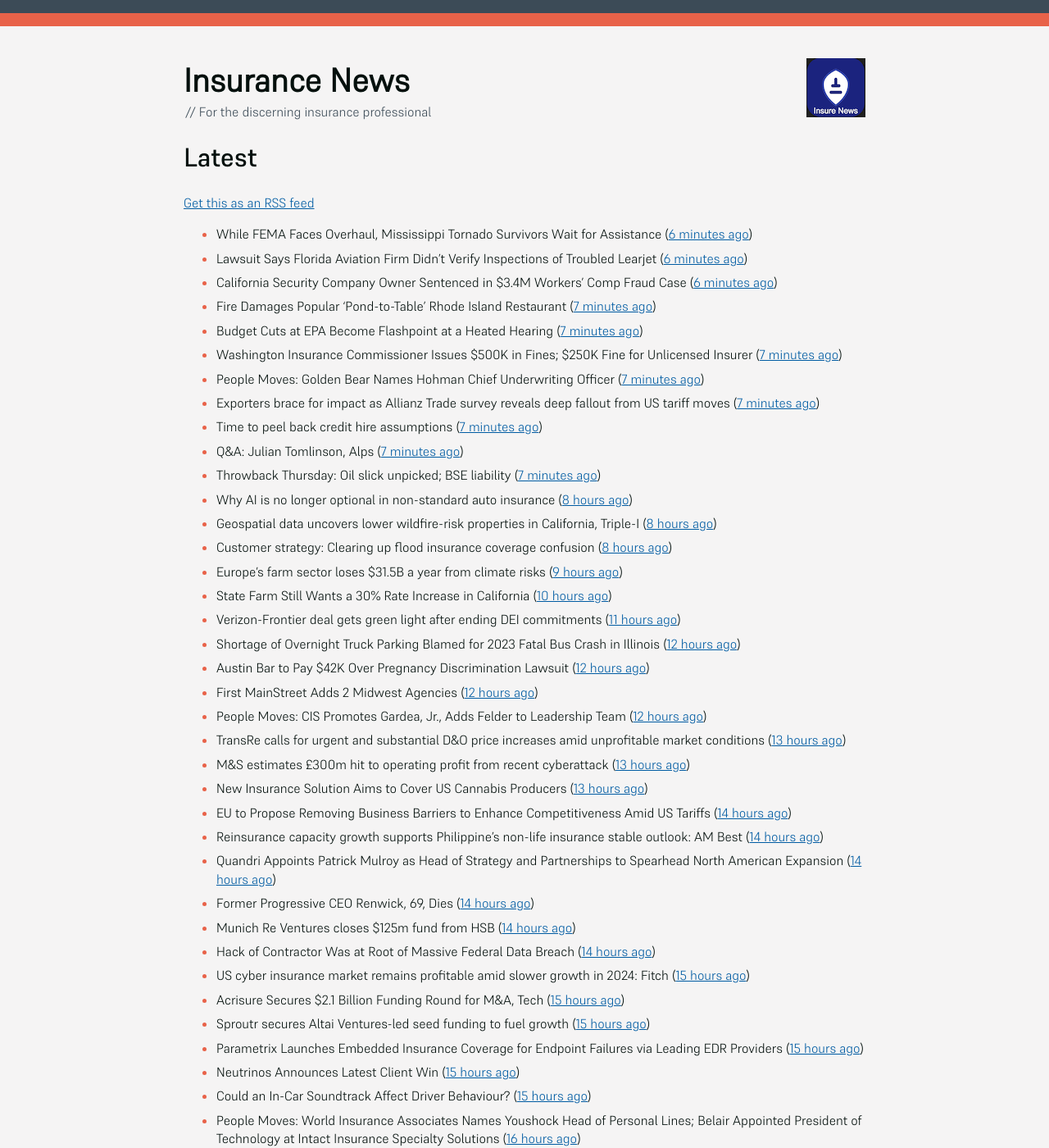
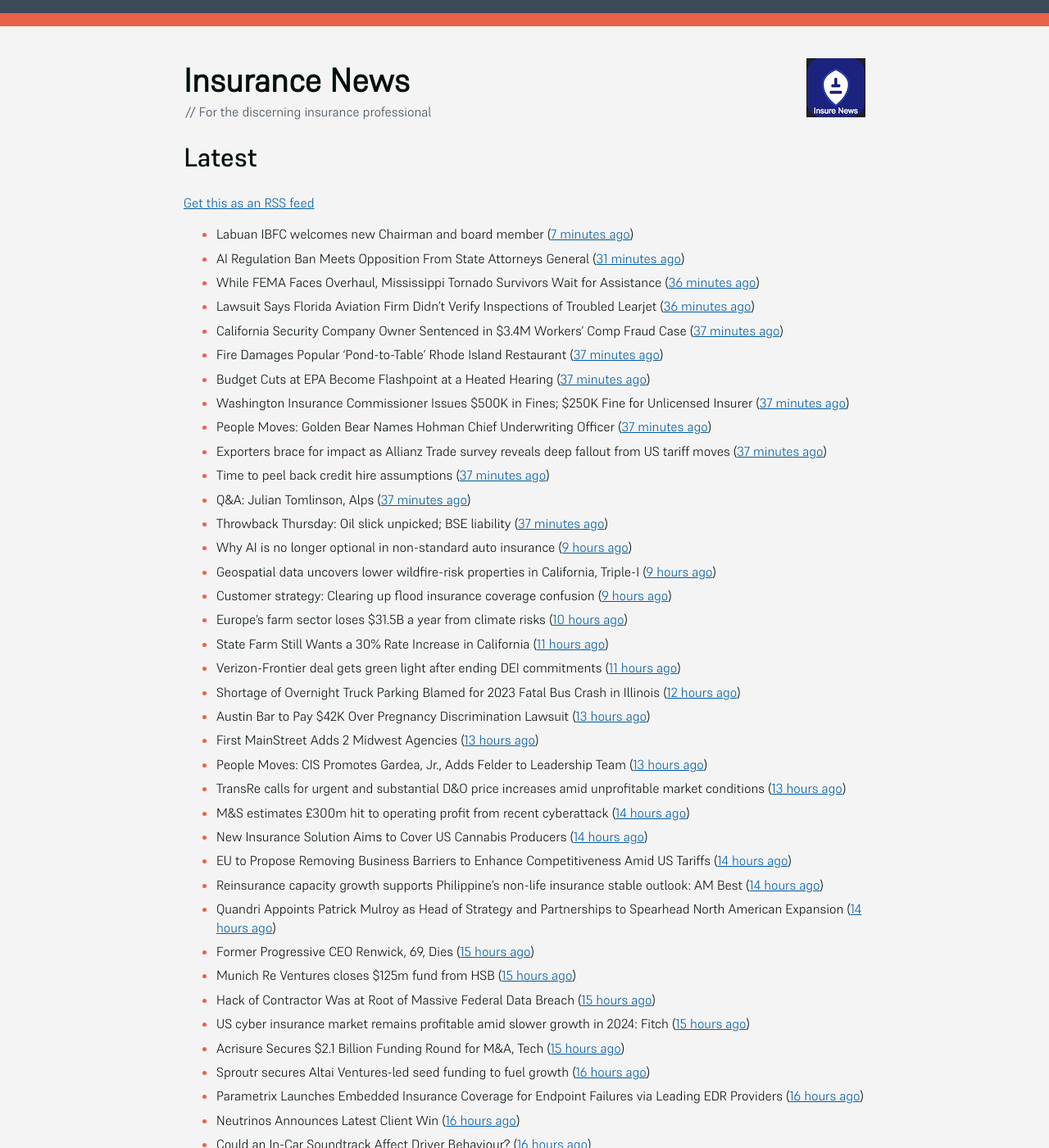
Before and after one commit to mat-0/feeds.thechels.uk, a Jekyll site: the page built from index.md, in a window 1280 px wide and 1400 px high. Shown: the whole window at 82% size. Built offline with Jekyll 4.4.1, drawn with Linux system fonts in a browser that asks for light colours; some of the changed text lies outside the part shown.

Commit message:
New Feed

```diff
--- a/index.md
+++ b/index.md
@@ -8,75 +8,75 @@ description: Latest Updates
 [Get this as an RSS feed](/feed.rss)
 
 <!-- news_marker starts -->
-- While FEMA Faces Overhaul, Mississippi Tornado Survivors Wait for Assistance ([6 minutes ago](https://www.insurancejournal.com/news/southeast/2025/05/22/824629.htm))
-- Lawsuit Says Florida Aviation Firm Didn’t Verify Inspections of Troubled Learjet ([6 minutes ago](https://www.insurancejournal.com/news/southeast/2025/05/22/824688.htm))
-- California Security Company Owner Sentenced in $3.4M Workers’ Comp Fraud Case ([6 minutes ago](https://www.insurancejournal.com/news/west/2025/05/22/824503.htm))
-- Fire Damages Popular ‘Pond-to-Table’ Rhode Island Restaurant ([7 minutes ago](https://www.insurancejournal.com/news/east/2025/05/22/824729.htm))
-- Budget Cuts at EPA Become Flashpoint at a Heated Hearing ([7 minutes ago](https://www.insurancejournal.com/news/national/2025/05/22/824717.htm))
-- Washington Insurance Commissioner Issues $500K in Fines; $250K Fine for Unlicensed Insurer ([7 minutes ago](https://www.insurancejournal.com/news/west/2025/05/22/824547.htm))
-- People Moves: Golden Bear Names Hohman Chief Underwriting Officer ([7 minutes ago](https://www.insurancejournal.com/news/west/2025/05/22/824387.htm))
-- Exporters brace for impact as Allianz Trade survey reveals deep fallout from US tariff moves ([7 minutes ago](https://www.reinsurancene.ws/exporters-brace-for-impact-as-allianz-trade-survey-reveals-deep-fallout-from-us-tariff-moves/))
-- Time to peel back credit hire assumptions ([7 minutes ago](https://www.postonline.co.uk/personal/7957762/time-to-peel-back-credit-hire-assumptions))
-- Q&A: Julian Tomlinson, Alps ([7 minutes ago](https://www.postonline.co.uk/broker/7957208/qa-julian-tomlinson-alps))
-- Throwback Thursday: Oil slick unpicked; BSE liability ([7 minutes ago](https://www.postonline.co.uk/commercial/7956605/throwback-thursday-oil-slick-unpicked-bse-liability))
-- Why AI is no longer optional in non-standard auto insurance ([8 hours ago](https://www.dig-in.com/opinion/ais-role-in-non-standard-auto-insurance))
-- Geospatial data uncovers lower wildfire-risk properties in California, Triple-I ([8 hours ago](https://www.dig-in.com/news/geospatial-data-wildfire-prone-california-properties))
-- Customer strategy: Clearing up flood insurance coverage confusion ([8 hours ago](https://www.dig-in.com/opinion/clearing-up-flood-insurance-coverage-confusion))
-- Europe's farm sector loses $31.5B a year from climate risks ([9 hours ago](https://www.dig-in.com/articles/europes-farm-sector-loses-31-5b-a-year-from-climate-risks))
-- State Farm Still Wants a 30% Rate Increase in California ([10 hours ago](https://www.insurancejournal.com/news/west/2025/05/21/824685.htm))
+- Labuan IBFC welcomes new Chairman and board member ([7 minutes ago](https://www.reinsurancene.ws/labuan-ibfc-welcomes-new-chairman-and-board-member/))
+- AI Regulation Ban Meets Opposition From State Attorneys General ([31 minutes ago](https://www.insurancejournal.com/news/national/2025/05/22/824714.htm))
+- While FEMA Faces Overhaul, Mississippi Tornado Survivors Wait for Assistance ([36 minutes ago](https://www.insurancejournal.com/news/southeast/2025/05/22/824629.htm))
+- Lawsuit Says Florida Aviation Firm Didn’t Verify Inspections of Troubled Learjet ([36 minutes ago](https://www.insurancejournal.com/news/southeast/2025/05/22/824688.htm))
+- California Security Company Owner Sentenced in $3.4M Workers’ Comp Fraud Case ([37 minutes ago](https://www.insurancejournal.com/news/west/2025/05/22/824503.htm))
+- Fire Damages Popular ‘Pond-to-Table’ Rhode Island Restaurant ([37 minutes ago](https://www.insurancejournal.com/news/east/2025/05/22/824729.htm))
+- Budget Cuts at EPA Become Flashpoint at a Heated Hearing ([37 minutes ago](https://www.insurancejournal.com/news/national/2025/05/22/824717.htm))
+- Washington Insurance Commissioner Issues $500K in Fines; $250K Fine for Unlicensed Insurer ([37 minutes ago](https://www.insurancejournal.com/news/west/2025/05/22/824547.htm))
+- People Moves: Golden Bear Names Hohman Chief Underwriting Officer ([37 minutes ago](https://www.insurancejournal.com/news/west/2025/05/22/824387.htm))
+- Exporters brace for impact as Allianz Trade survey reveals deep fallout from US tariff moves ([37 minutes ago](https://www.reinsurancene.ws/exporters-brace-for-impact-as-allianz-trade-survey-reveals-deep-fallout-from-us-tariff-moves/))
+- Time to peel back credit hire assumptions ([37 minutes ago](https://www.postonline.co.uk/personal/7957762/time-to-peel-back-credit-hire-assumptions))
+- Q&A: Julian Tomlinson, Alps ([37 minutes ago](https://www.postonline.co.uk/broker/7957208/qa-julian-tomlinson-alps))
+- Throwback Thursday: Oil slick unpicked; BSE liability ([37 minutes ago](https://www.postonline.co.uk/commercial/7956605/throwback-thursday-oil-slick-unpicked-bse-liability))
+- Why AI is no longer optional in non-standard auto insurance ([9 hours ago](https://www.dig-in.com/opinion/ais-role-in-non-standard-auto-insurance))
+- Geospatial data uncovers lower wildfire-risk properties in California, Triple-I ([9 hours ago](https://www.dig-in.com/news/geospatial-data-wildfire-prone-california-properties))
+- Customer strategy: Clearing up flood insurance coverage confusion ([9 hours ago](https://www.dig-in.com/opinion/clearing-up-flood-insurance-coverage-confusion))
+- Europe's farm sector loses $31.5B a year from climate risks ([10 hours ago](https://www.dig-in.com/articles/europes-farm-sector-loses-31-5b-a-year-from-climate-risks))
+- State Farm Still Wants a 30% Rate Increase in California ([11 hours ago](https://www.insurancejournal.com/news/west/2025/05/21/824685.htm))
 - Verizon-Frontier deal gets green light after ending DEI commitments ([11 hours ago](https://www.insurancebusinessmag.com/uk/business-strategy/verizonfrontier-deal-gets-green-light-after-ending-dei-commitments-536482.aspx))
 - Shortage of Overnight Truck Parking Blamed for 2023 Fatal Bus Crash in Illinois ([12 hours ago](https://www.insurancejournal.com/news/midwest/2025/05/21/824679.htm))
-- Austin Bar to Pay $42K Over Pregnancy Discrimination Lawsuit ([12 hours ago](https://www.insurancejournal.com/news/southcentral/2025/05/21/824675.htm))
-- First MainStreet Adds 2 Midwest Agencies ([12 hours ago](https://www.insurancejournal.com/news/midwest/2025/05/21/824669.htm))
-- People Moves: CIS Promotes Gardea, Jr., Adds Felder to Leadership Team ([12 hours ago](https://www.insurancejournal.com/news/southcentral/2025/05/21/824664.htm))
+- Austin Bar to Pay $42K Over Pregnancy Discrimination Lawsuit ([13 hours ago](https://www.insurancejournal.com/news/southcentral/2025/05/21/824675.htm))
+- First MainStreet Adds 2 Midwest Agencies ([13 hours ago](https://www.insurancejournal.com/news/midwest/2025/05/21/824669.htm))
+- People Moves: CIS Promotes Gardea, Jr., Adds Felder to Leadership Team ([13 hours ago](https://www.insurancejournal.com/news/southcentral/2025/05/21/824664.htm))
 - TransRe calls for urgent and substantial D&O price increases amid unprofitable market conditions ([13 hours ago](https://www.reinsurancene.ws/transre-calls-for-urgent-and-substantial-do-price-increases-amid-unprofitable-market-conditions/))
-- M&S estimates £300m hit to operating profit from recent cyberattack ([13 hours ago](https://www.reinsurancene.ws/ms-estimates-300m-hit-to-operating-profit-from-recent-cyberattack/))
-- New Insurance Solution Aims to Cover US Cannabis Producers ([13 hours ago](https://insurance-edge.net/2025/05/21/new-insurance-solution-aims-to-cover-us-cannabis-producers/))
+- M&S estimates £300m hit to operating profit from recent cyberattack ([14 hours ago](https://www.reinsurancene.ws/ms-estimates-300m-hit-to-operating-profit-from-recent-cyberattack/))
+- New Insurance Solution Aims to Cover US Cannabis Producers ([14 hours ago](https://insurance-edge.net/2025/05/21/new-insurance-solution-aims-to-cover-us-cannabis-producers/))
 - EU to Propose Removing Business Barriers to Enhance Competitiveness Amid US Tariffs ([14 hours ago](https://www.insurancejournal.com/news/international/2025/05/21/824643.htm))
 - Reinsurance capacity growth supports Philippine’s non-life insurance stable outlook: AM Best ([14 hours ago](https://www.reinsurancene.ws/reinsurance-capacity-growth-supports-philippines-non-life-insurance-stable-outlook-am-best/))
 - Quandri Appoints Patrick Mulroy as Head of Strategy and Partnerships to Spearhead North American Expansion ([14 hours ago](https://www.insurtechinsights.com/quandri-appoints-patrick-mulroy-as-head-of-strategy-and-partnerships-to-spearhead-north-american-expansion/))
-- Former Progressive CEO Renwick, 69, Dies ([14 hours ago](https://www.insurancejournal.com/news/national/2025/05/21/824645.htm))
-- Munich Re Ventures closes $125m fund from HSB ([14 hours ago](https://www.reinsurancene.ws/munich-re-ventures-closes-125m-fund-from-hsb/))
-- Hack of Contractor Was at Root of Massive Federal Data Breach ([14 hours ago](https://www.insurancejournal.com/news/national/2025/05/21/824641.htm))
+- Former Progressive CEO Renwick, 69, Dies ([15 hours ago](https://www.insurancejournal.com/news/national/2025/05/21/824645.htm))
+- Munich Re Ventures closes $125m fund from HSB ([15 hours ago](https://www.reinsurancene.ws/munich-re-ventures-closes-125m-fund-from-hsb/))
+- Hack of Contractor Was at Root of Massive Federal Data Breach ([15 hours ago](https://www.insurancejournal.com/news/national/2025/05/21/824641.htm))
 - US cyber insurance market remains profitable amid slower growth in 2024: Fitch ([15 hours ago](https://www.reinsurancene.ws/us-cyber-insurance-market-remains-profitable-amid-slower-growth-in-2024-fitch/))
 - Acrisure Secures $2.1 Billion Funding Round for M&A, Tech ([15 hours ago](https://www.insurancejournal.com/news/national/2025/05/21/824637.htm))
-- Sproutr secures Altai Ventures-led seed funding to fuel growth ([15 hours ago](https://www.reinsurancene.ws/sproutr-secures-altai-ventures-led-seed-funding-to-fuel-growth/))
-- Parametrix Launches Embedded Insurance Coverage for Endpoint Failures via Leading EDR Providers ([15 hours ago](https://www.insurtechinsights.com/parametrix-launches-embedded-insurance-coverage-for-endpoint-failures-via-leading-edr-providers/))
-- Neutrinos Announces Latest Client Win ([15 hours ago](https://insurance-edge.net/2025/05/21/neutrinos-announces-latest-client-win/))
-- Could an In-Car Soundtrack Affect Driver Behaviour? ([15 hours ago](https://insurance-edge.net/2025/05/21/could-an-in-car-soundtrack-affect-driver-behaviour/))
+- Sproutr secures Altai Ventures-led seed funding to fuel growth ([16 hours ago](https://www.reinsurancene.ws/sproutr-secures-altai-ventures-led-seed-funding-to-fuel-growth/))
+- Parametrix Launches Embedded Insurance Coverage for Endpoint Failures via Leading EDR Providers ([16 hours ago](https://www.insurtechinsights.com/parametrix-launches-embedded-insurance-coverage-for-endpoint-failures-via-leading-edr-providers/))
+- Neutrinos Announces Latest Client Win ([16 hours ago](https://insurance-edge.net/2025/05/21/neutrinos-announces-latest-client-win/))
+- Could an In-Car Soundtrack Affect Driver Behaviour? ([16 hours ago](https://insurance-edge.net/2025/05/21/could-an-in-car-soundtrack-affect-driver-behaviour/))
 - People Moves: World Insurance Associates Names Youshock Head of Personal Lines; Belair Appointed President of Technology at Intact Insurance Specialty Solutions ([16 hours ago](https://www.insurancejournal.com/news/national/2025/05/21/824508.htm))
 - New Salmonella Outbreak Tied to Same Florida Grower With Cucumbers Last Year ([16 hours ago](https://www.insurancejournal.com/news/southeast/2025/05/21/824621.htm))
 - Global Forest Loss Tops Record as Wildfires Drive Destruction ([16 hours ago](https://www.insurancejournal.com/news/international/2025/05/21/824618.htm))
 - Japan’s Zenkyoren & Germany’s SV secure $100m in quake reinsurance from cat bond ([16 hours ago](https://www.reinsurancene.ws/japans-zenkyoren-germanys-sv-secure-100m-in-quake-reinsurance-from-cat-bond/))
-- MGAA looking at increasing Lloyd’s syndicate membership ([16 hours ago](https://www.postonline.co.uk/news/7957794/mgaa-looking-at-increasing-lloyd%E2%80%99s-syndicate-membership))
-- Insurers must stay ‘live’ to broker tech capability ([16 hours ago](https://www.postonline.co.uk/broker/7957792/insurers-must-stay-%E2%80%98live%E2%80%99-to-broker-tech-capability))
-- DoorDash Expands Driver Savings Pilot Program to Maryland ([16 hours ago](https://www.insurancejournal.com/news/east/2025/05/21/824599.htm))
-- MSIG USA names Kent Ziegler as CFO & Chief Administrative Officer ([16 hours ago](https://www.reinsurancene.ws/msig-usa-names-kent-ziegler-as-cfo-chief-administrative-officer/))
-- Chevron Says One Missing After Fire at Angola Offshore Oil Platform With 17 Injured ([16 hours ago](https://www.insurancejournal.com/news/international/2025/05/21/824603.htm))
-- Amazon’s Zoox Expands Robotaxi Trials to Rival Turf in Atlanta ([16 hours ago](https://www.insurancejournal.com/news/southeast/2025/05/21/824605.htm))
-- Hacker of App Used by Trump Aide Stole Data From Across Government ([16 hours ago](https://www.insurancejournal.com/news/national/2025/05/21/824594.htm))
-- Resolution Life closes block reinsurance transaction with Anshin Life in Japan ([17 hours ago](https://www.reinsurancene.ws/resolution-life-closes-block-reinsurance-transaction-with-anshin-life-in-japan/))
+- MGAA looking at increasing Lloyd’s syndicate membership ([17 hours ago](https://www.postonline.co.uk/news/7957794/mgaa-looking-at-increasing-lloyd%E2%80%99s-syndicate-membership))
+- Insurers must stay ‘live’ to broker tech capability ([17 hours ago](https://www.postonline.co.uk/broker/7957792/insurers-must-stay-%E2%80%98live%E2%80%99-to-broker-tech-capability))
+- DoorDash Expands Driver Savings Pilot Program to Maryland ([17 hours ago](https://www.insurancejournal.com/news/east/2025/05/21/824599.htm))
+- MSIG USA names Kent Ziegler as CFO & Chief Administrative Officer ([17 hours ago](https://www.reinsurancene.ws/msig-usa-names-kent-ziegler-as-cfo-chief-administrative-officer/))
+- Chevron Says One Missing After Fire at Angola Offshore Oil Platform With 17 Injured ([17 hours ago](https://www.insurancejournal.com/news/international/2025/05/21/824603.htm))
+- Amazon’s Zoox Expands Robotaxi Trials to Rival Turf in Atlanta ([17 hours ago](https://www.insurancejournal.com/news/southeast/2025/05/21/824605.htm))
+- Hacker of App Used by Trump Aide Stole Data From Across Government ([17 hours ago](https://www.insurancejournal.com/news/national/2025/05/21/824594.htm))
 - Only 1 in 100 insurers say Claims-Finance Collaboration is “highly effective” ([17 hours ago](https://ifamagazine.com/only-1-in-100-insurers-say-claims-finance-collaboration-is-highly-effective/))
 - Judge Rejects Vanguard $40 Million Mutual Fund Settlement, Cites SEC Accord ([17 hours ago](https://www.insurancejournal.com/news/east/2025/05/21/824595.htm))
-- AX Looks Back on BIBA Trends in Data Integration ([17 hours ago](https://insurance-edge.net/2025/05/21/ax-looks-back-on-biba-trends-in-data-integration/))
-- FAA Cuts Newark Flights After Air Traffic Control Issues ([17 hours ago](https://www.insurancejournal.com/news/east/2025/05/21/824589.htm))
-- Demand For Private Health Insurance Continues to Rise in UK ([17 hours ago](https://insurance-edge.net/2025/05/21/demand-for-private-health-insurance-continues-to-rise-in-uk/))
-- RDT Teams Up With HIBRiD on Claims Platform ([17 hours ago](https://insurance-edge.net/2025/05/21/rdt-teams-up-with-hibrid-on-claims-platform/))
+- AX Looks Back on BIBA Trends in Data Integration ([18 hours ago](https://insurance-edge.net/2025/05/21/ax-looks-back-on-biba-trends-in-data-integration/))
+- Demand For Private Health Insurance Continues to Rise in UK ([18 hours ago](https://insurance-edge.net/2025/05/21/demand-for-private-health-insurance-continues-to-rise-in-uk/))
+- RDT Teams Up With HIBRiD on Claims Platform ([18 hours ago](https://insurance-edge.net/2025/05/21/rdt-teams-up-with-hibrid-on-claims-platform/))
 - Shortlists revealed for Best Insurance Employer categories for 2025 BIAs ([18 hours ago](https://www.postonline.co.uk/broker/7957793/shortlists-revealed-for-best-insurance-employer-categories-for-2025-bias))
-- Data, data, data: MGAs play a key role in better market performance ([18 hours ago](https://www.insurancebusinessmag.com/uk/news/columns/data-data-data-mgas-play-a-key-role-in-better-market-performance-536399.aspx))
-- Biba attendee seeks justice after payment fraud ([18 hours ago](https://www.postonline.co.uk/news/7957800/biba-attendee-seeks-justice-after-payment-fraud))
+- Data, data, data: MGAs play a key role in better market performance ([19 hours ago](https://www.insurancebusinessmag.com/uk/news/columns/data-data-data-mgas-play-a-key-role-in-better-market-performance-536399.aspx))
+- Biba attendee seeks justice after payment fraud ([19 hours ago](https://www.postonline.co.uk/news/7957800/biba-attendee-seeks-justice-after-payment-fraud))
 - 7.6 million adults take out private medical insurance as health crisis drives rapid growth in protection products ([19 hours ago](https://ifamagazine.com/7-6-million-adults-take-out-private-medical-insurance-as-health-crisis-drives-rapid-growth-in-protection-products/))
-- Acrisure valued at $32bn following Bain Capital-led funding round ([19 hours ago](https://www.postonline.co.uk/broker/7957799/acrisure-valued-at-32bn-following-bain-capital-led-funding-round))
-- Conifer and Skyward Specialty Launch Cannabis Select Insurance Program for Large-Scale Operators ([19 hours ago](https://www.insurtechinsights.com/conifer-and-skyward-specialty-launch-cannabis-select-insurance-program-for-large-scale-operators/))
+- Acrisure valued at $32bn following Bain Capital-led funding round ([20 hours ago](https://www.postonline.co.uk/broker/7957799/acrisure-valued-at-32bn-following-bain-capital-led-funding-round))
+- Conifer and Skyward Specialty Launch Cannabis Select Insurance Program for Large-Scale Operators ([20 hours ago](https://www.insurtechinsights.com/conifer-and-skyward-specialty-launch-cannabis-select-insurance-program-for-large-scale-operators/))
 - Acrisure Secures $2.1 Billion Funding Led by Bain Capital, Boosts Valuation to $32 Billion ([20 hours ago](https://www.insurtechinsights.com/acrisure-secures-2-1-billion-funding-led-by-bain-capital-boosts-valuation-to-32-billion/))
-- L&G upgrades Group Critical Illness Cover ([20 hours ago](https://ifamagazine.com/lg-upgrades-group-critical-illness-cover/))
-- Cutting through the complexity of protection products ([20 hours ago](https://ifamagazine.com/cutting-through-the-complexity-of-protection-products/))
+- L&G upgrades Group Critical Illness Cover ([21 hours ago](https://ifamagazine.com/lg-upgrades-group-critical-illness-cover/))
+- Cutting through the complexity of protection products ([21 hours ago](https://ifamagazine.com/cutting-through-the-complexity-of-protection-products/))
 - Recent power cuts highlight coverage disparities ([21 hours ago](https://www.postonline.co.uk/commercial/7957791/recent-power-cuts-highlight-coverage-disparities))
 - How Aviva is redefining mid-market support ([22 hours ago](https://www.insurancebusinessmag.com/uk/news/breaking-news/how-aviva-is-redefining-midmarket-support-535375.aspx))
-- Acrisure secures major capital backing to advance fintech strategy ([22 hours ago](https://www.insurancebusinessmag.com/uk/news/breaking-news/acrisure-secures-major-capital-backing-to-advance-fintech-strategy-536392.aspx))
-- Tokio Marine sees net income almost double ([22 hours ago](https://www.insurancebusinessmag.com/uk/news/breaking-news/tokio-marine-sees-net-income-almost-double-536377.aspx))
-- Marks & Spencer projects massive losses after cyberattack ([22 hours ago](https://www.insurancebusinessmag.com/uk/news/cyber/marks-and-spencer-projects-massive-losses-after-cyberattack-536391.aspx))
-- Revealed – Insurance sector failing to adequately cover agriculture ([22 hours ago](https://www.insurancebusinessmag.com/uk/news/breaking-news/revealed--insurance-sector-failing-to-adequately-cover-agriculture-536376.aspx))
+- Acrisure secures major capital backing to advance fintech strategy ([23 hours ago](https://www.insurancebusinessmag.com/uk/news/breaking-news/acrisure-secures-major-capital-backing-to-advance-fintech-strategy-536392.aspx))
+- Tokio Marine sees net income almost double ([23 hours ago](https://www.insurancebusinessmag.com/uk/news/breaking-news/tokio-marine-sees-net-income-almost-double-536377.aspx))
+- Marks & Spencer projects massive losses after cyberattack ([23 hours ago](https://www.insurancebusinessmag.com/uk/news/cyber/marks-and-spencer-projects-massive-losses-after-cyberattack-536391.aspx))
+- Revealed – Insurance sector failing to adequately cover agriculture ([23 hours ago](https://www.insurancebusinessmag.com/uk/news/breaking-news/revealed--insurance-sector-failing-to-adequately-cover-agriculture-536376.aspx))
 - RSA launches new Forces Family Support Policy ([23 hours ago](https://www.insurancebusinessmag.com/uk/news/breaking-news/rsa-launches-new-forces-family-support-policy-536375.aspx))
 - Mental health now third leading cause of income protection claims – LV= ([23 hours ago](https://www.insurancebusinessmag.com/uk/news/life-insurance/mental-health-now-third-leading-cause-of-income-protection-claims--lv-536390.aspx))
 - Only 7% of businesses adopt parametric flood insurance ([23 hours ago](https://www.postonline.co.uk/news/7957796/only-7-of-businesses-adopt-parametric-flood-insurance))
```
